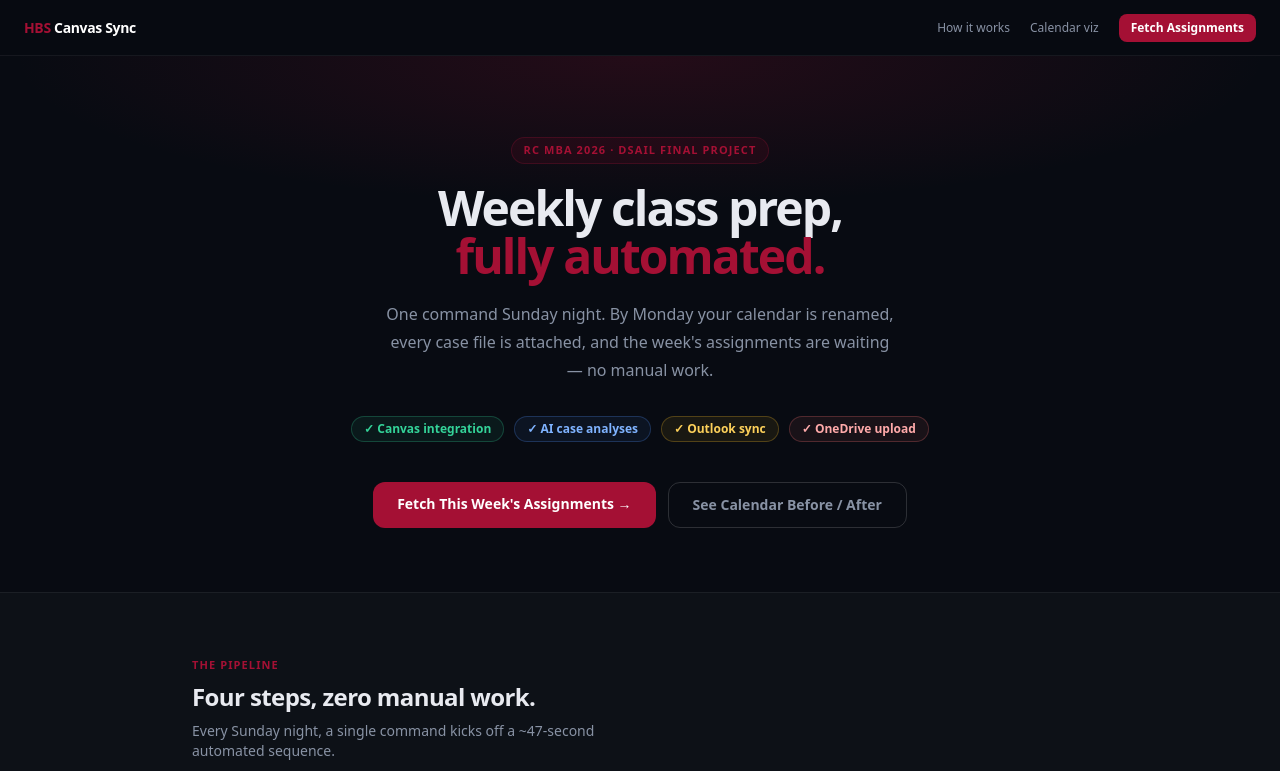
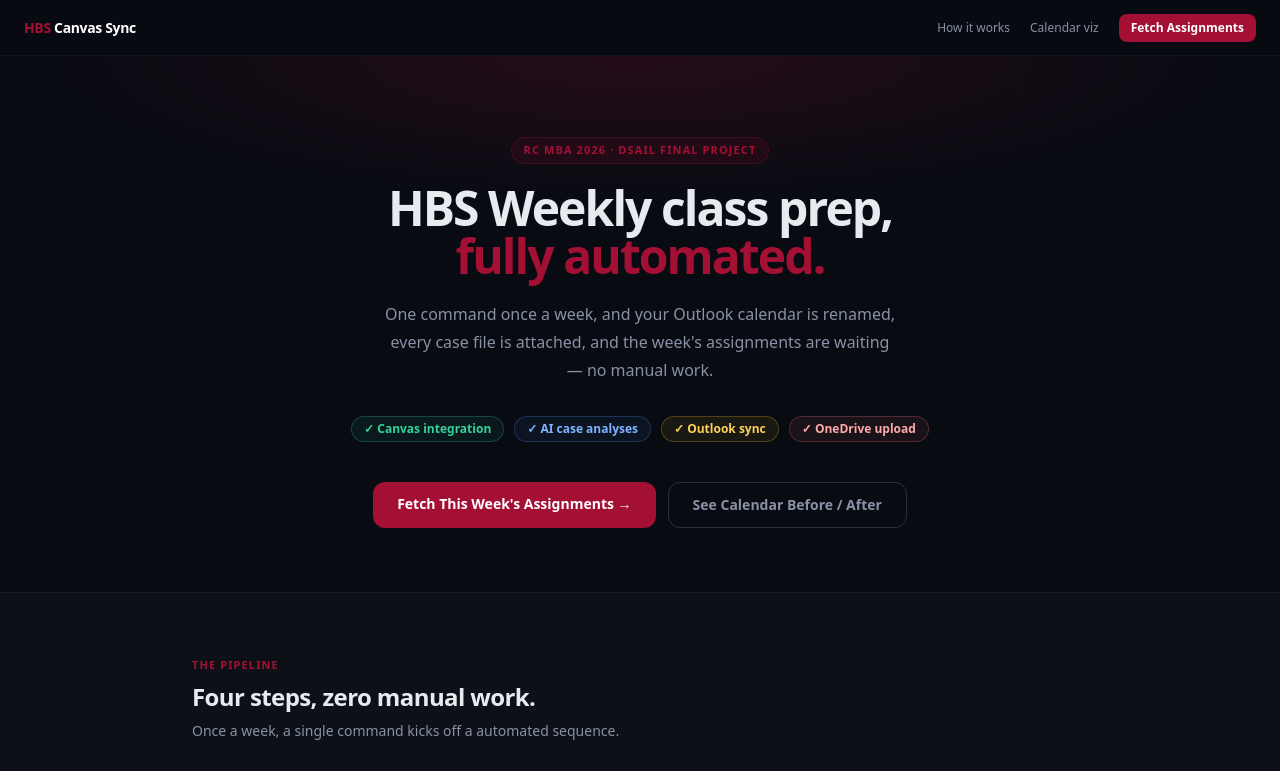
Before and after one commit to jadaughtrey-cell/hbs-canvas-sync, a Next.js app: page / in a window 1280 px wide. Shown: the top 771 px of the page. Built offline with nearby package versions, Linux system fonts and the light colour scheme.

Commit message:
Clarify command frequency and update descriptions
Updated text to clarify the frequency of commands and improved phrasing in the description of the automated process.

```diff
--- a/app/page.tsx
+++ b/app/page.tsx
@@ -82,11 +82,11 @@
           RC MBA 2026 · DSAIL Final Project
         </div>
         <h1 className="text-4xl sm:text-5xl font-black tracking-[-0.04em] leading-[1.08] mb-5">
-          Weekly class prep,<br />
+          HBS Weekly class prep,<br />
           <span className="text-[#a41034]">fully automated.</span>
         </h1>
         <p className="text-[#8892a4] max-w-lg mx-auto text-base leading-[1.75] mb-8">
-          One command Sunday night. By Monday your calendar is renamed, every case file is attached,
+          One command once a week, and your Outlook calendar is renamed, every case file is attached,
           and the week&apos;s assignments are waiting — no manual work.
         </p>
         <div className="flex flex-wrap gap-2.5 justify-center mb-10">
@@ -114,10 +114,10 @@
         <div className="max-w-4xl mx-auto">
           <p className="text-[11px] font-bold tracking-widest uppercase text-[#a41034] mb-2">The Pipeline</p>
           <h2 className="text-2xl font-black tracking-tight mb-2">Four steps, zero manual work.</h2>
-          <p className="text-[#8892a4] text-sm mb-8 max-w-md">Every Sunday night, a single command kicks off a ~47-second automated sequence.</p>
+          <p className="text-[#8892a4] text-sm mb-8 max-w-md">Once a week, a single command kicks off a automated sequence.</p>
           <div className="grid grid-cols-2 sm:grid-cols-4 gap-3">
             {[
-              { n:"1", icon:"📡", title:"Canvas Scrape",    body:"Pulls all assignments and case metadata for the week via the Canvas REST API." },
+              { n:"1", icon:"📡", title:"Canvas Scrape + Case Fetch",    body:"Pulls all case metadata for the week via the Canvas REST API." },
               { n:"2", icon:"🤖", title:"AI Analysis",      body:"Claude generates a cheatsheet per case: Q&A, argument map, hidden assumptions — from the actual PDF text." },
               { n:"3", icon:"📅", title:"Outlook Sync",     body:"Every calendar event renamed with full case title. Files attached. Video links in the event body." },
               { n:"4", icon:"☁️", title:"OneDrive Upload",  body:"All cheatsheets and PDFs land in the right OneDrive folder, named and sorted." },
```
